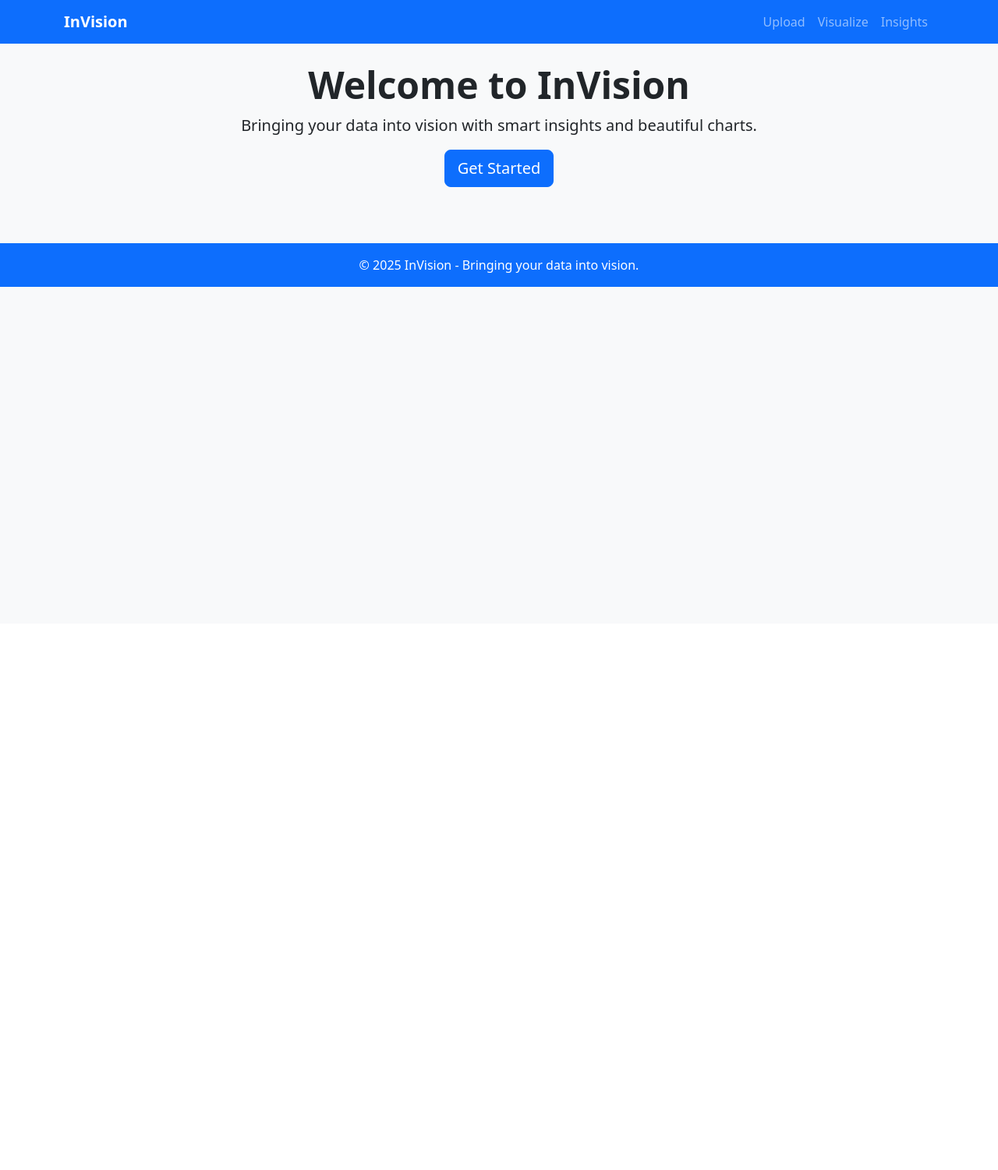
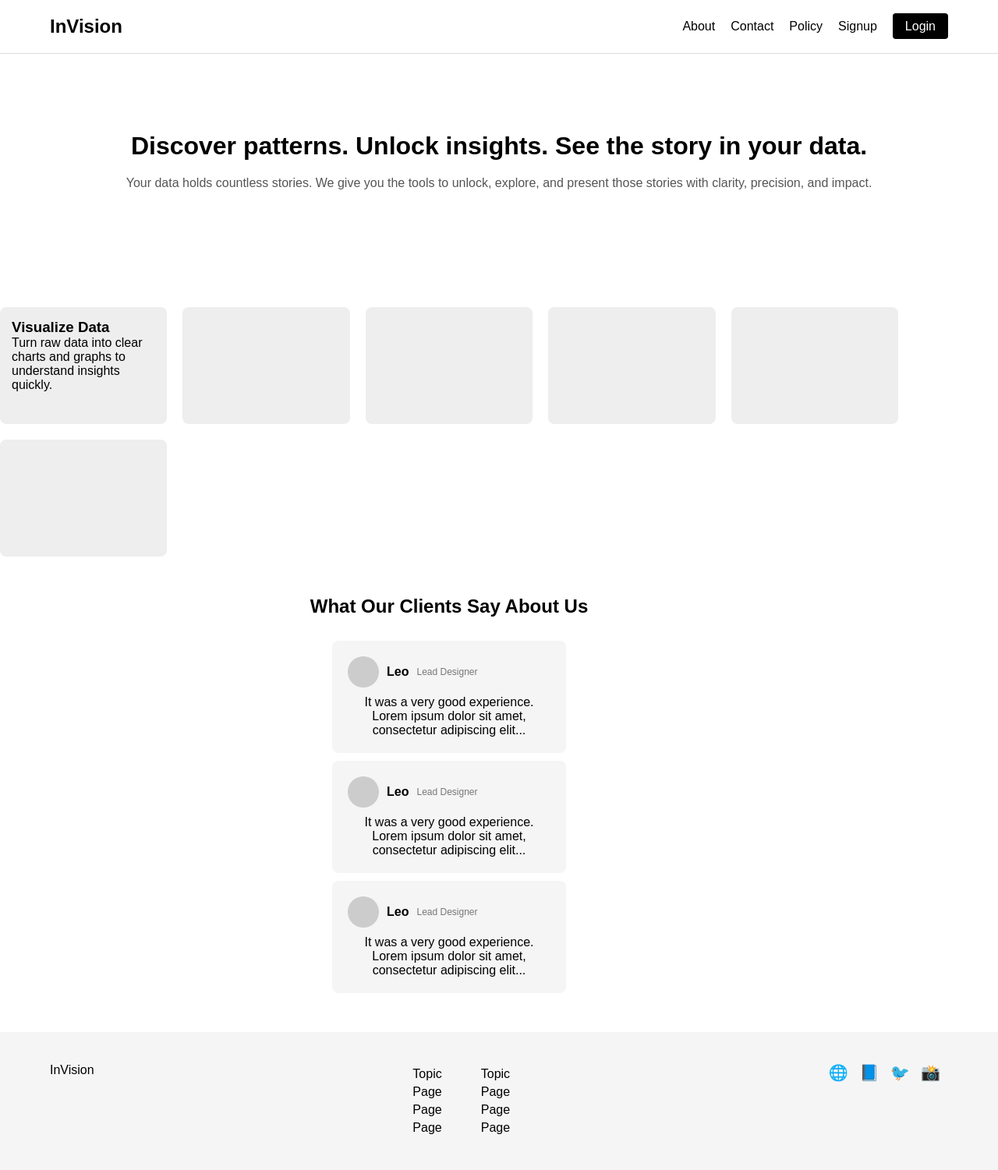
Before and after one commit to ArisuAbhilash/INVISION, a Flask app: page / in a window 1280 px wide. Shown: the whole page at 78% size. Before the commit the page ends 368 px from the top, so only its background shows below. Run offline with Flask 3, Linux system fonts and the light colour scheme.

Commit message:
clear: delete all file that i created during start except base.html and app.py

```diff
--- a/app.py
+++ b/app.py
@@ -1,50 +1,19 @@
-from flask import Flask, render_template, request, redirect, url_for
+from flask import Flask, render_template, request
 import pandas as pd
 import matplotlib.pyplot as plt
 import os
 
 app = Flask(__name__)
 
-UPLOAD_FOLDER = "uploads"
-if not os.path.exists(UPLOAD_FOLDER):
-    os.makedirs(UPLOAD_FOLDER)
+# Ensure folder for saving graphs exists
+if not os.path.exists("static/images"):
+    os.makedirs("static/images")
 
-app.config["UPLOAD_FOLDER"] = UPLOAD_FOLDER
 
 @app.route("/")
-def index():
-    return render_template("index.html")
+def home():
+    return render_template("base.html")
 
-@app.route("/visualize")
-def visualize():
-    return render_template("visualize.html")
-
-
-@app.route("/upload", methods=["GET", "POST"])
-def upload():
-    if request.method == "POST":
-        file = request.files["file"]
-        if file:
-            filepath = os.path.join(app.config["UPLOAD_FOLDER"], file.filename)
-            file.save(filepath)
-            df = pd.read_csv(filepath)  # read file
-            # Save df to session or DB later
-            return redirect(url_for("dashboard"))
-    return render_template("upload.html")
-
-@app.route("/dashboard")
-def dashboard():
-    # Example graph
-    df = pd.DataFrame({"Category": ["A", "B", "C"], "Values": [10, 20, 15]})
-    plt.bar(df["Category"], df["Values"])
-    graph_path = os.path.join("static", "images", "graph.png")
-    plt.savefig(graph_path)
-    plt.close()
-    return render_template("dashboard.html", graph=graph_path)
-
-@app.route("/insights")
-def insights():
-    return render_template("insights.html")
 
 if __name__ == "__main__":
     app.run(debug=True)
--- /dev/null
+++ b/static/css/base.css
@@ -0,0 +1,151 @@
+/* Reset */
+* {
+    margin: 0;
+    padding: 0;
+    box-sizing: border-box;
+    font-family: 'Arial', sans-serif;
+}
+
+/* Container */
+.container {
+    width: 90%;
+    max-width: 1200px;
+    margin: 0 auto;
+}
+
+/* Header */
+header {
+    background-color: #fff;
+    padding: 20px 0;
+    border-bottom: 1px solid #ddd;
+}
+
+.header-container {
+    display: flex;
+    justify-content: space-between;
+    align-items: center;
+}
+
+header .logo {
+    font-weight: bold;
+    font-size: 24px;
+}
+
+header nav ul {
+    display: flex;
+    list-style: none;
+    gap: 20px;
+}
+
+header nav a {
+    text-decoration: none;
+    color: #000;
+    font-weight: 500;
+}
+
+.login-btn {
+    background-color: #000;
+    color: #fff;
+    padding: 8px 16px;
+    border-radius: 4px;
+}
+
+/* Hero */
+.hero {
+    text-align: center;
+    padding: 100px 20px;
+}
+
+.hero h1 {
+    font-size: 32px;
+    margin-bottom: 20px;
+}
+
+.hero p {
+    font-size: 16px;
+    color: #555;
+}
+
+/* Features */
+.features {
+    display: grid;
+    grid-template-columns: repeat(auto-fit, minmax(200px, 1fr));
+    gap: 20px;
+    margin: 50px 0;
+}
+
+.feature-card {
+    background-color: #eee;
+    height: 150px;
+    padding: 15px;
+    border-radius: 8px;
+}
+
+/* Testimonials */
+.testimonials {
+    text-align: center;
+    margin: 50px 0;
+}
+
+.testimonials h2 {
+    margin-bottom: 30px;
+}
+
+.testimonial-card {
+    background-color: #f5f5f5;
+    padding: 20px;
+    margin: 10px auto;
+    width: 300px;
+    border-radius: 8px;
+}
+
+.user-info {
+    display: flex;
+    align-items: center;
+    gap: 10px;
+    margin-bottom: 10px;
+}
+
+.avatar {
+    width: 40px;
+    height: 40px;
+    background-color: #ccc;
+    border-radius: 50%;
+}
+
+.user-name {
+    font-weight: bold;
+}
+
+.role {
+    font-size: 12px;
+    color: #777;
+}
+
+/* Footer */
+footer {
+    background-color: #f5f5f5;
+    padding: 40px 0;
+    margin-top: 50px;
+}
+
+.footer-container {
+    display: flex;
+    justify-content: space-between;
+    flex-wrap: wrap;
+    gap: 20px;
+}
+
+.footer-links {
+    display: flex;
+    gap: 50px;
+}
+
+.footer-column p {
+    margin: 5px 0;
+}
+
+.social-icons span {
+    margin-right: 10px;
+    font-size: 20px;
+}
--- a/templates/base.html
+++ b/templates/base.html
@@ -1,37 +1,101 @@
 <!DOCTYPE html>
 <html lang="en">
 <head>
-  <meta charset="UTF-8">
-  <meta name="viewport" content="width=device-width, initial-scale=1.0">
-  <title>InVision | {{ title }}</title>
-  <link rel="stylesheet" href="{{ url_for('static', filename='css/style.css') }}">
-  <link href="https://cdn.jsdelivr.net/npm/bootstrap@5.3.0/dist/css/bootstrap.min.css" rel="stylesheet">
+    <meta charset="UTF-8">
+    <meta name="viewport" content="width=device-width, initial-scale=1.0">
+    <title>InVision Clone</title>
+    <link rel="stylesheet" href="{{ url_for('static', filename='css/base.css') }}">
 </head>
-<body class="bg-light">
+<body>
+    <!-- Header -->
+    <header>
+        <div class="container header-container">
+            <div class="logo">InVision</div>
+            <nav>
+                <ul>
+                    <li><a href="#">About</a></li>
+                    <li><a href="#">Contact</a></li>
+                    <li><a href="#">Policy</a></li>
+                    <li><a href="#">Signup</a></li>
+                    <li><a href="#" class="login-btn">Login</a></li>
+                </ul>
+            </nav>
+        </div>
+    </header>
 
-  <!-- Navbar -->
-  <nav class="navbar navbar-expand-lg navbar-dark bg-primary">
-    <div class="container">
-      <a class="navbar-brand fw-bold" href="{{ url_for('index') }}">InVision</a>
-      <div class="collapse navbar-collapse">
-        <ul class="navbar-nav ms-auto">
-          <li class="nav-item"><a class="nav-link" href="{{ url_for('upload') }}">Upload</a></li>
-          <li class="nav-item"><a class="nav-link" href="{{ url_for('visualize') }}">Visualize</a></li>
-          <li class="nav-item"><a class="nav-link" href="{{ url_for('insights') }}">Insights</a></li>
-        </ul>
-      </div>
-    </div>
-  </nav>
+    <!-- Hero Section -->
+    <section class="hero">
+        <h1>Discover patterns. Unlock insights. See the story in your data.</h1>
+        <p>Your data holds countless stories. We give you the tools to unlock, explore, and present those stories with clarity, precision, and impact.</p>
+    </section>
 
-  <!-- Main Content -->
-  <div class="container py-4">
-    {% block content %}{% endblock %}
-  </div>
+    <!-- Features Section -->
+    <section class="features container">
+        <div class="feature-card">
+            <h3>Visualize Data</h3>
+            <p>Turn raw data into clear charts and graphs to understand insights quickly.</p>
+        </div>
+        <div class="feature-card"></div>
+        <div class="feature-card"></div>
+        <div class="feature-card"></div>
+        <div class="feature-card"></div>
+        <div class="feature-card"></div>
+    </section>
 
-  <!-- Footer -->
-  <footer class="bg-primary text-white text-center py-3 mt-5">
-    <p class="mb-0">&copy; 2025 InVision - Bringing your data into vision.</p>
-  </footer>
+    <!-- Testimonials -->
+    <section class="testimonials container">
+        <h2>What Our Clients Say About Us</h2>
+        <div class="testimonial-card">
+            <div class="user-info">
+                <div class="avatar"></div>
+                <div class="user-name">Leo</div>
+                <div class="role">Lead Designer</div>
+            </div>
+            <p>It was a very good experience. Lorem ipsum dolor sit amet, consectetur adipiscing elit...</p>
+        </div>
+        <div class="testimonial-card">
+            <div class="user-info">
+                <div class="avatar"></div>
+                <div class="user-name">Leo</div>
+                <div class="role">Lead Designer</div>
+            </div>
+            <p>It was a very good experience. Lorem ipsum dolor sit amet, consectetur adipiscing elit...</p>
+        </div>
+        <div class="testimonial-card">
+            <div class="user-info">
+                <div class="avatar"></div>
+                <div class="user-name">Leo</div>
+                <div class="role">Lead Designer</div>
+            </div>
+            <p>It was a very good experience. Lorem ipsum dolor sit amet, consectetur adipiscing elit...</p>
+        </div>
+    </section>
 
+    <!-- Footer -->
+    <footer>
+        <div class="container footer-container">
+            <div class="logo">InVision</div>
+            <div class="footer-links">
+                <div class="footer-column">
+                    <p>Topic</p>
+                    <p>Page</p>
+                    <p>Page</p>
+                    <p>Page</p>
+                </div>
+                <div class="footer-column">
+                    <p>Topic</p>
+                    <p>Page</p>
+                    <p>Page</p>
+                    <p>Page</p>
+                </div>
+            </div>
+            <div class="social-icons">
+                <span>🌐</span>
+                <span>📘</span>
+                <span>🐦</span>
+                <span>📸</span>
+            </div>
+        </div>
+    </footer>
 </body>
 </html>
--- a/templates/index.html
+++ /dev/null
@@ -1,8 +0,0 @@
-{% extends "base.html" %}
-{% block content %}
-<div class="text-center">
-  <h1 class="display-5 fw-bold">Welcome to InVision</h1>
-  <p class="lead">Bringing your data into vision with smart insights and beautiful charts.</p>
-  <a href="{{ url_for('upload') }}" class="btn btn-primary btn-lg">Get Started</a>
-</div>
-{% endblock %}
```
Also changed, not shown: templates/insights.html (deleted, +0 -15 lines), templates/upload.html (deleted, +0 -13 lines), templates/visualize.html (deleted, +0 -23 lines).
